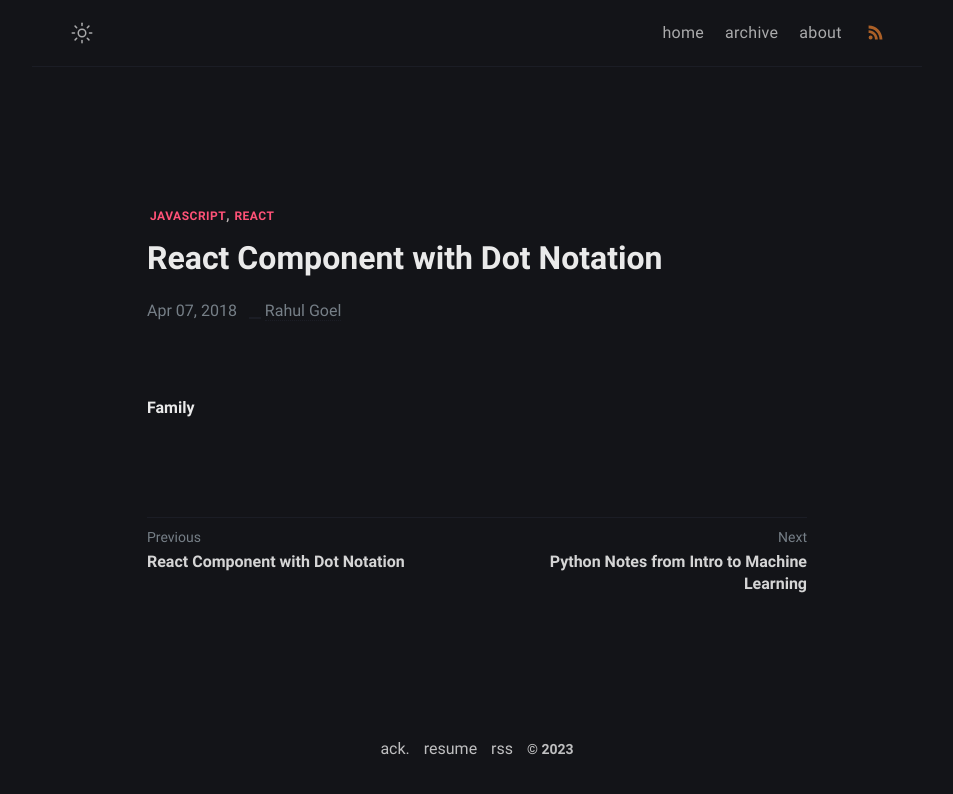
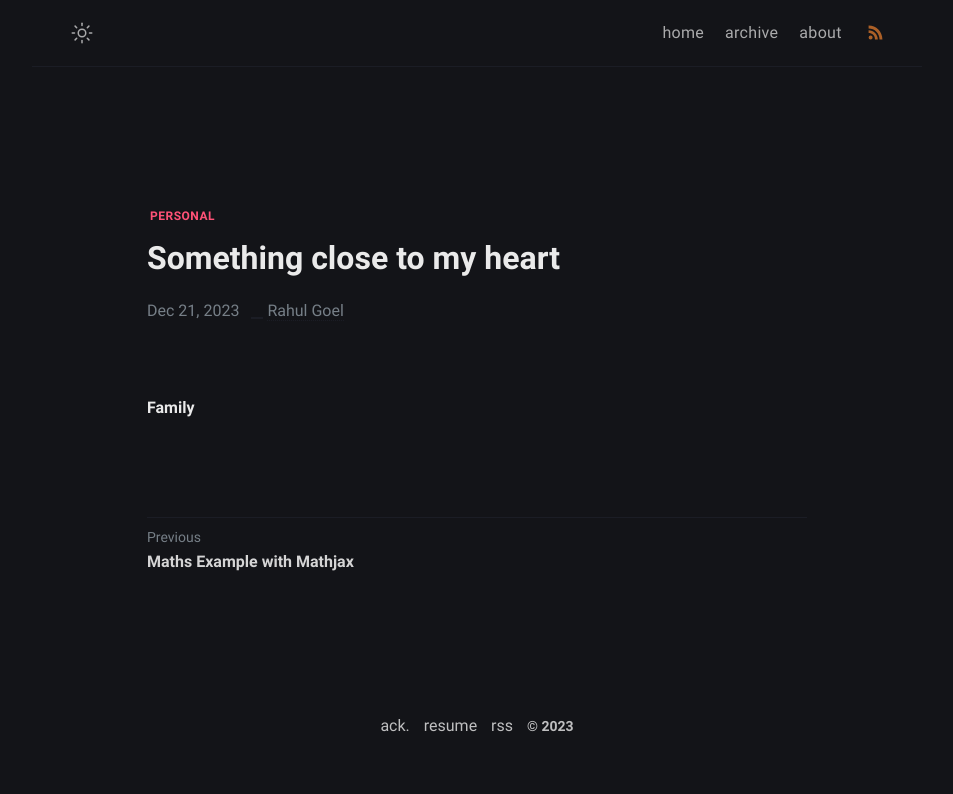
Before and after one commit to aargeee/RahulGoelBlog, a Jekyll site: the page built from _posts/something-closest-to-my-heart/2023-12-21-something-closest-to-my-heart.md, in a window 1280 px wide. Shown: the top 794 px of the page, without its empty margins (163-1116 px from the left). Built offline with Jekyll 4.4.1, drawn with Linux system fonts in a browser that asks for light colours.

Commit message:
Update blog

```diff
--- a/_posts/something-closest-to-my-heart/2023-12-21-something-closest-to-my-heart.md
+++ b/_posts/something-closest-to-my-heart/2023-12-21-something-closest-to-my-heart.md
@@ -1,8 +1,8 @@
 ---
-title: React Component with Dot Notation
-date: 2018-04-07 23:04:00 +07:00
-tags: [javascript, react]
-description: Learn how to define a React component that is accessible through the dot notation. A common component pattern to show a parent-child relation.
+title: Something close to my heart
+date: 2023-12-21 05:10:00 +05:30
+tags: [personal]
+description: This post is just a test for the blog flow.
 ---
 
 **Family**
```
